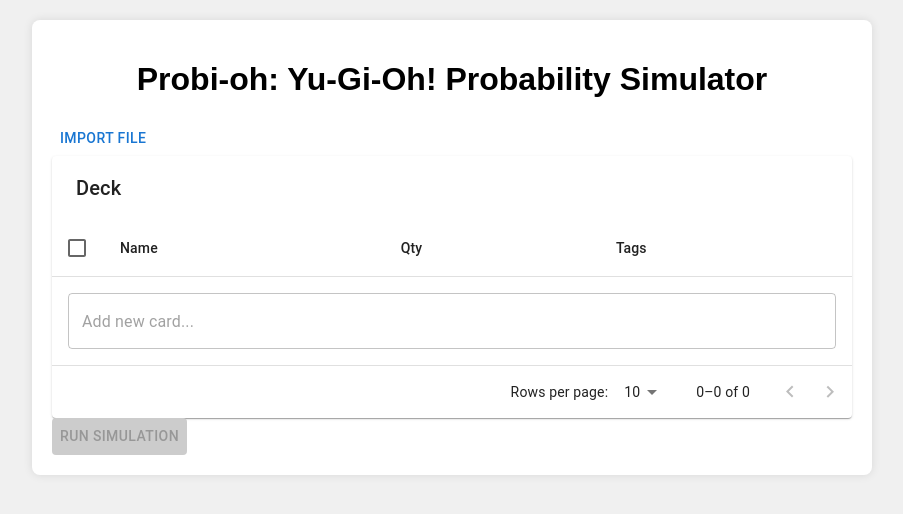
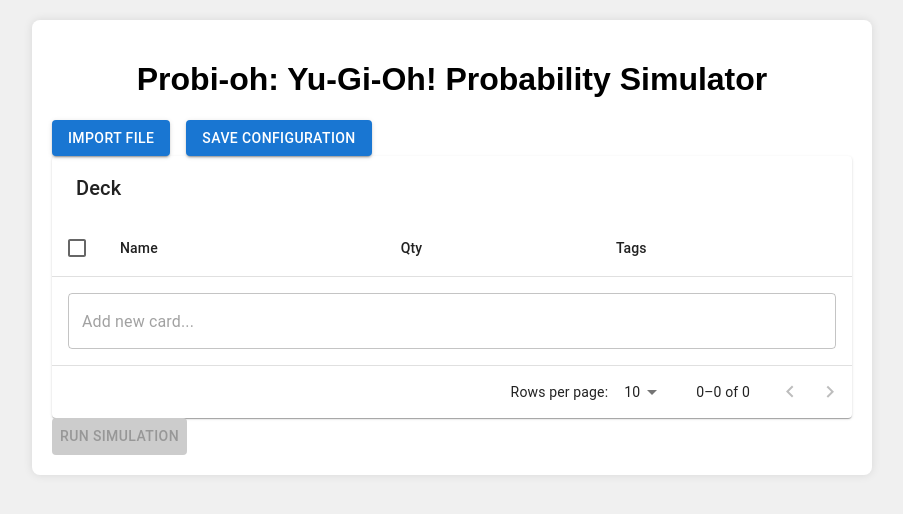
Before and after one commit to CodeFatherG/probi-oh, a React app: page / in a window 1280 px wide. Shown: the top 514 px of the page, without its empty margins (188-1091 px from the left). Built offline with nearby package versions, Linux system fonts and the light colour scheme.

Commit message:
Add the ability to export the configuration

```diff
--- a/package.json
+++ b/package.json
@@ -31,7 +31,6 @@
   "dependencies": {
     "@mui/icons-material": "^5.16.7",
     "idb": "^8.0.0",
-    "js-yaml": "^4.1.0",
     "mui": "^0.0.1",
     "react": "^18.2.0",
     "react-dom": "^18.2.0"
@@ -47,6 +46,7 @@
     "@emotion/styled": "^11.13.0",
     "@eslint/js": "^8.56.0",
     "@mui/material": "^5.16.7",
+    "@types/file-saver": "^2.0.7",
     "@types/jest": "^29.5.12",
     "@types/js-yaml": "^4.0.9",
     "@types/react": "^18.3.3",
@@ -57,10 +57,12 @@
     "css-loader": "^6.8.1",
     "eslint": "^8.57.0",
     "eslint-plugin-jest": "^28.6.0",
+    "file-saver": "^2.0.5",
     "gh-pages": "^5.0.0",
     "globals": "^15.8.0",
     "html-webpack-plugin": "^5.6.0",
     "jest": "^29.7.0",
+    "js-yaml": "^4.1.0",
     "react": "^18.3.1",
     "react-dom": "^18.3.1",
     "style-loader": "^3.3.3",
--- a/src/App.tsx
+++ b/src/App.tsx
@@ -19,6 +19,8 @@ import { getCardByName } from './utils/card-api';
 import ErrorSnackbar from './components/ErrorSnackbar';
 import { getCardDetails } from './utils/details-provider';
 import { loadFromYdkFile } from './utils/ydk-manager';
+import SaveFileComponent from './components/SaveFile';
+import { Box } from '@mui/material';
 
 const App = () => {
     const [isSimulationRunning, setIsSimulationRunning] = useState(false);
@@ -179,8 +181,17 @@ const App = () => {
                 Probi-oh: Yu-Gi-Oh! Probability Simulator
             </h1>
 
-
-            <FileInput onFileUpload={handleFileUpload} acceptedExtensions={[".yaml", ".yml", ".ydk"]} importPrompt="Import File" />
+            <Box display="flex" flexDirection="row" gap={2}>
+                <FileInput
+                    onFileUpload={handleFileUpload}
+                    acceptedExtensions={[".yaml", ".yml", ".ydk"]}
+                    importPrompt="Import File"
+                />
+                <SaveFileComponent
+                    cardData={cardData}
+                    conditionData={conditionData}
+                />
+            </Box>
             <CardTable
                 cards={cardData}
                 onUpdateCard={handleUpdateCard}
--- a/src/components/FileInput.tsx
+++ b/src/components/FileInput.tsx
@@ -8,23 +8,17 @@ interface FileInputProps {
 }
 
 const FileInput = ({ onFileUpload, acceptedExtensions = [".yml", ".yaml"], importPrompt = "Import YAML" }: FileInputProps) => {
-    const [fileName, setFileName] = useState<string>('');
     const fileInputRef = useRef<HTMLInputElement>(null);
 
     const handleFileChange = (event: React.ChangeEvent<HTMLInputElement>) => {
         const file = event.target.files?.[0];
         if (file) {
-            setFileName(file.name);
             onFileUpload(file);
         }
     };
 
     const handleButtonClick = () => {
         fileInputRef.current?.click();
-    };
-
-    const isValidFileType = (name: string): boolean => {
-        return acceptedExtensions.some(ext => name.endsWith(ext));
     };
 
     return (
@@ -37,7 +31,11 @@ const FileInput = ({ onFileUpload, acceptedExtensions = [".yml", ".yaml"], impor
                 style={{ display: 'none' }}
             />
             <Tooltip disableFocusListener title="Import YAML or YDK config">
-                <Button onClick={handleButtonClick}>
+                <Button
+                    onClick={handleButtonClick}
+                    variant="contained"
+                    color="primary"
+                >
                     {importPrompt}
                 </Button>
             </Tooltip>
--- /dev/null
+++ b/src/components/SaveFile.tsx
@@ -0,0 +1,101 @@
+import React from 'react';
+import { Button, Dialog, DialogTitle, List, ListItem, ListItemButton, ListItemText, Tooltip } from '@mui/material';
+import { saveAs } from 'file-saver';
+import { CardDetails } from '../utils/card-details';
+import { SimulationInput } from '../utils/simulation-input';
+import { serialiseSimulationInputToYaml } from '../utils/yaml-manager';
+import { serialiseCardsToYdk } from '../utils/ydk-manager';
+
+interface SaveFileComponentProps {
+    cardData: Map<string, CardDetails>;
+    conditionData: string[];
+}
+
+interface SimpleDialogProps {
+    open: boolean;
+    onClose: (value?: string) => void;
+}
+
+export default function SaveFileComponent({ cardData, conditionData }: SaveFileComponentProps) {
+    const [open, setOpen] = React.useState(false);
+
+    // const handleSave = (value: string) => {
+    //     const data = {
+    //     deck: Object.fromEntries(cardData),
+    //     conditions: conditionData,
+    //     };
+
+    //     const yamlString = yaml.dump(data);
+    //     const blob = new Blob([yamlString], { type: 'text/yaml;charset=utf-8' });
+    //     saveAs(blob, 'yugioh_deck_config.yaml');
+    // };
+
+    const handleDialogClose = async (value?: string) => {
+        setOpen(false);
+
+        if (value) {
+            let output = "";
+            if (value === "yaml") {
+                const input: SimulationInput = {
+                    deck: cardData,
+                    conditions: conditionData,
+                };
+
+                output = serialiseSimulationInputToYaml(input);
+
+                const blob = new Blob([output], { type: 'text/yaml;charset=utf-8' });
+                saveAs(blob, 'probioh_deck_config.yaml');
+            } else if (value === "ydk") {
+                output = await serialiseCardsToYdk(cardData);
+
+                const blob = new Blob([output], { type: 'text;charset=utf-8' });
+                saveAs(blob, 'probioh_deck_config.ydk');
+            }
+        }
+    };
+
+    return (
+        <div>
+            <Tooltip title="Export current deck and conditions">
+                <Button
+                    onClick={() => setOpen(true)}
+                    variant="contained"
+                    color="primary">
+                    Save Configuration
+                </Button>
+            </Tooltip>
+            <SaveDialog
+                open={open}
+                onClose={handleDialogClose}
+            />
+        </div>
+    );
+}
+
+function SaveDialog({ onClose, open }: SimpleDialogProps) {
+    const handleClose = () => {
+        onClose(undefined);
+    };
+
+    const handleListItemClick = (value: string) => {
+        onClose(value);
+    };
+
+    return (
+        <Dialog onClose={handleClose} open={open}>
+            <DialogTitle>Set backup account</DialogTitle>
+            <List sx={{ pt: 0 }}>
+                <ListItem disableGutters key="yaml">
+                    <ListItemButton onClick={() => handleListItemClick("yaml")}>
+                        <ListItemText primary="Export to YAML"/>
+                    </ListItemButton>
+                </ListItem>
+                <ListItem disableGutters key="ydk">
+                    <ListItemButton onClick={() => handleListItemClick("ydk")}>
+                        <ListItemText primary="Export to YDK" secondary="(YDK does not export conditions)"/>
+                    </ListItemButton>
+                </ListItem>
+            </List>
+        </Dialog>
+    );
+}
```
Also changed, not shown: 1 other file (tests, documents, lock files or other folders).
